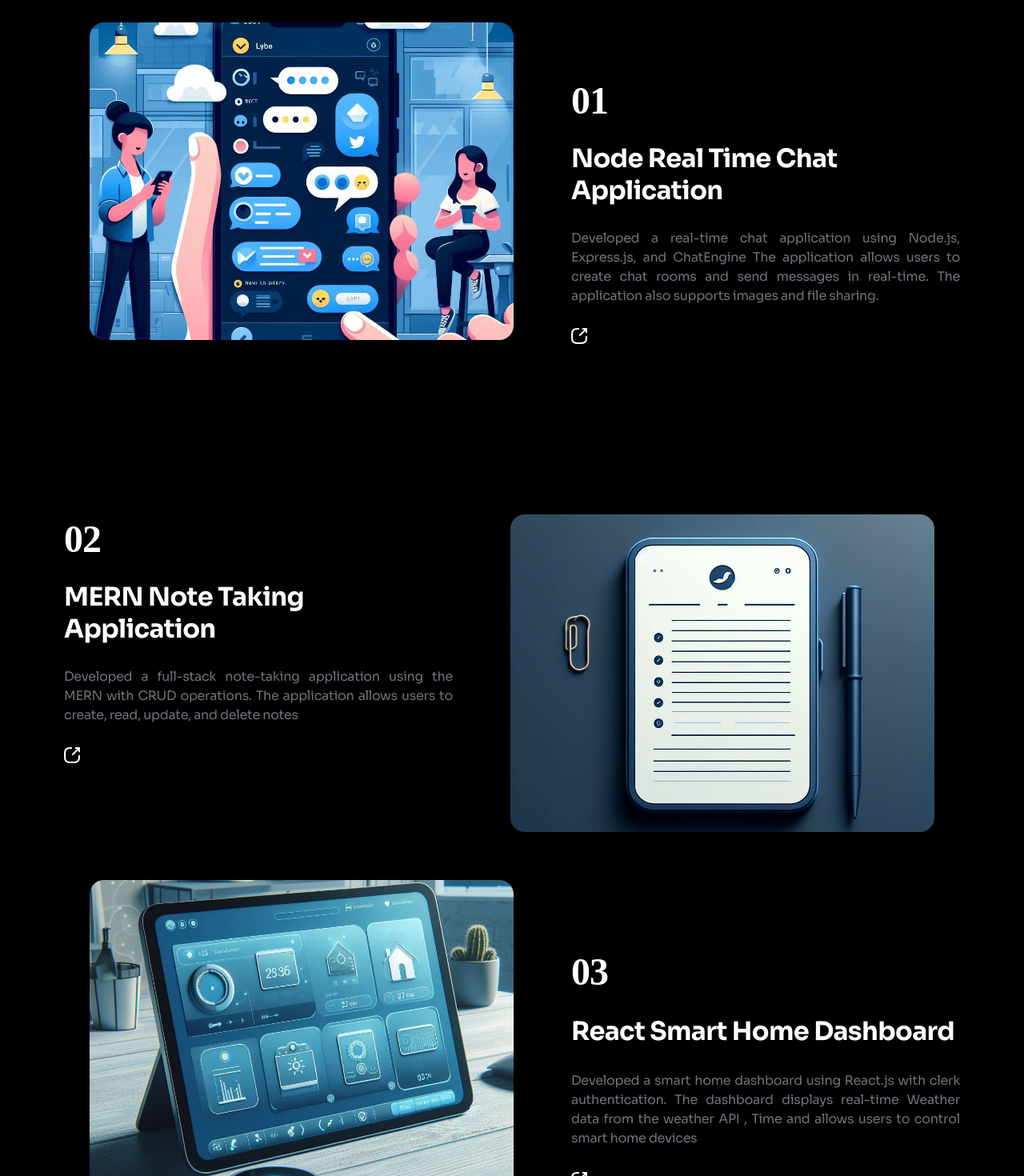
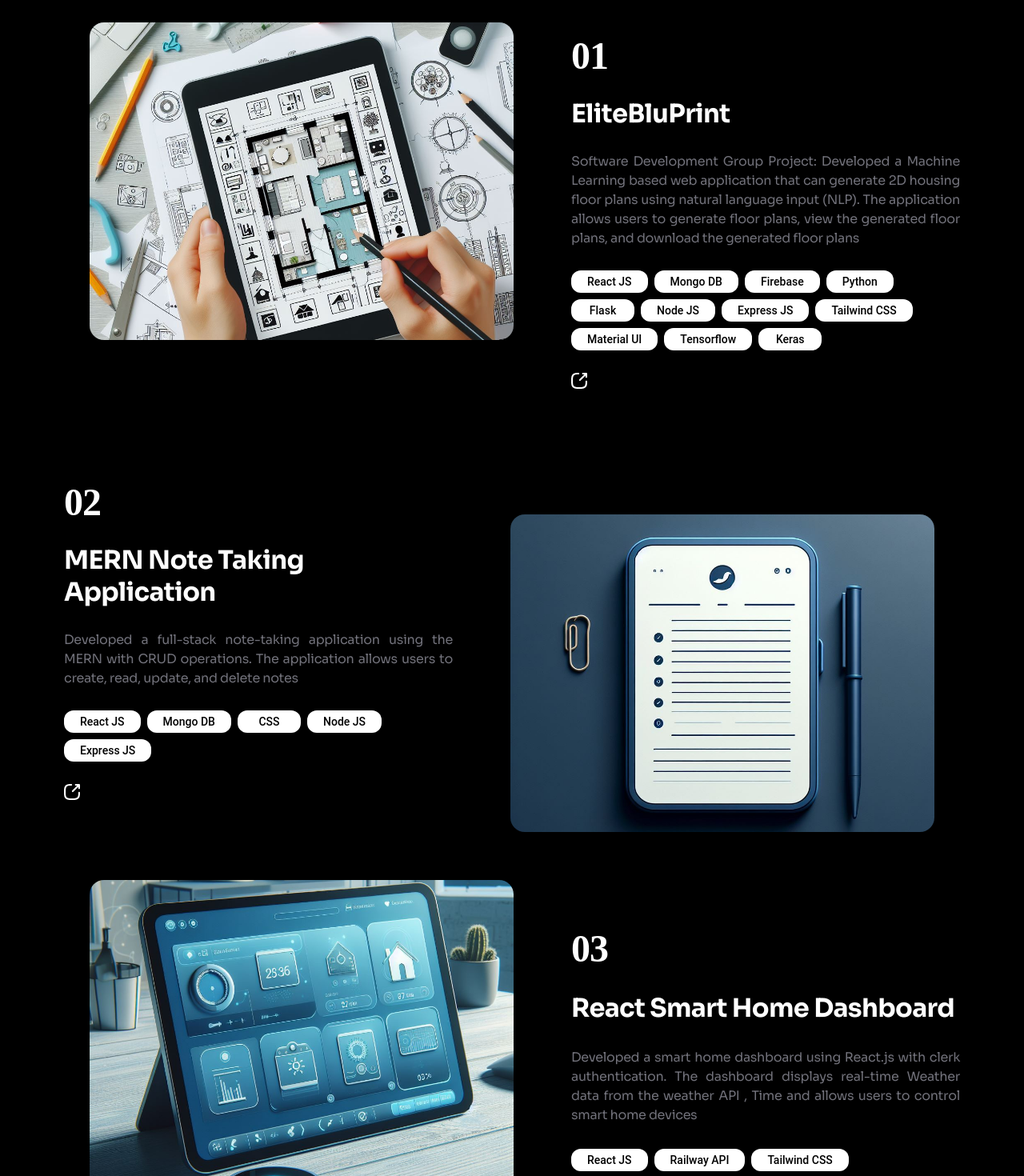
Before and after one commit to salmanfaraj06/portfoilo, a React (Vite) app: page / in a window 1280 px wide. Shown: the part 3260-4730 px from the top of the page at 80% size. Built offline with nearby package versions, Linux system fonts and the light colour scheme; a web font is replaced by a local one.

Commit message:
updated the projects component

```diff
--- /dev/null
+++ b/src/components/SkillButton/index.jsx
@@ -0,0 +1,59 @@
+import React from "react";
+import PropTypes from "prop-types";
+
+const shapes = {
+  square: "rounded-[0px]",
+  circle: "rounded-[50%]",
+  round: "rounded-[12px]",
+};
+const variants = {
+  fill: {
+    gray_50: "bg-gray-50 text-gray-900",
+    yellow_A700: "bg-yellow-A700",
+    blue_700: "bg-white-A700 text-black",
+    blue_gray_300: "bg-blue_gray-300",
+    blue_gray_800: "bg-blue_gray-800 text-blue_gray-100",
+    white_A700 :"bg-white-A700 text-black",
+  },
+};
+const sizes = {
+  sm: "h-[36px] px-4 text-base",
+  md: "h-[64px] px-[7px]",
+  xs: "h-[28px] px-5 text-sm",
+};
+
+const Button = ({
+  children,
+  className = "",
+  leftIcon,
+  rightIcon,
+  shape = "",
+  variant = "fill",
+  size = "xs",
+  color = "blue_700",
+  ...restProps
+}) => {
+  return (
+    <button
+      className={`${className} flex items-center justify-center text-center cursor-pointer ${(shape && shapes[shape]) || ""} ${(size && sizes[size]) || ""} ${(variant && variants[variant]?.[color]) || ""}`}
+      {...restProps}
+    >
+      {!!leftIcon && leftIcon}
+      {children}
+      {!!rightIcon && rightIcon}
+    </button>
+  );
+};
+
+Button.propTypes = {
+  className: PropTypes.string,
+  children: PropTypes.node,
+  leftIcon: PropTypes.node,
+  rightIcon: PropTypes.node,
+  shape: PropTypes.oneOf(["square", "circle", "round"]),
+  size: PropTypes.oneOf(["sm", "md", "xs"]),
+  variant: PropTypes.oneOf(["fill"]),
+  color: PropTypes.oneOf(["gray_50", "yellow_A700", "blue_700", "blue_gray_300", "blue_gray_800", "white"]),
+};
+
+export default Button ;
--- a/src/components/projects.jsx
+++ b/src/components/projects.jsx
@@ -1,6 +1,7 @@
 import React from "react";
 import Img from "./img";
 import Text from "./text";
+import Button from "./SkillButton/index";
 
 function projects() {
   return (
@@ -27,7 +28,7 @@ function projects() {
           <div className="flex sm:flex-1 flex-col h-[476px] md:h-auto items-center justify-start w-[594px] sm:w-full md:order-2">
             <Img
               className="h-[397px] md:h-auto object-cover rounded-[18px] w-[530px] transform transition-all duration-500 hover:scale-105 hover:rotate-3 hover:shadow-lg"
-              src="images/chatapp.jpg"
+              src="images/Elitebluprint.jpeg"
               alt="image771"
             />
           </div>
@@ -43,21 +44,33 @@ function projects() {
                 className="md:text-3xl sm:text-[28px] text-[32px] text-white-A700 tracking-[-0.64px] w-full"
                 size="txtSoraBold32"
               >
-                Node Real Time Chat Application
+                EliteBluPrint
               </Text>
               <Text
                 className="leading-[24.00px] max-w-[582px] md:max-w-full text-base text-gray-600 tracking-[-0.32px] text-justify"
                 size="txtSoraRegular16"
               >
                 <>
-                  Developed a real-time chat application using Node.js,
-                  Express.js, and ChatEngine The application allows users to
-                  create chat rooms and send messages in real-time. The
-                  application also supports images and file sharing.
+                  Software Development Group Project: Developed a Machine Learning based web application that can
+                  generate 2D housing floor plans using natural language input
+                  (NLP). The application allows users to generate floor plans,
+                  view the generated floor plans, and download the generated
+                  floor plans
                 </>
               </Text>
+              <div className="flex flex-row flex-wrap items-start justify-start w-[92%] gap-2">
+                {["React JS", "Mongo DB","Firebase","Python","Flask","Node JS","Express JS","Tailwind CSS","Material UI","Tensorflow","Keras"].map((tech, index) => (
+                  <Button
+                    key={index}
+                    shape="round"
+                    className="font-medium min-w-[79px]"
+                  >
+                    {tech}
+                  </Button>
+                ))}
+              </div>
               <a
-                href="https://github.com/salmanfaraj06/node-chatapp"
+                href="https://github.com/salmanfaraj06"
                 target="_blank"
                 rel="noopener noreferrer"
               >
@@ -91,6 +104,19 @@ function projects() {
                   read, update, and delete notes
                 </>
               </Text>
+              <div className="flex flex-row flex-wrap items-start justify-start w-[92%] gap-2">
+                {["React JS", "Mongo DB", "CSS", "Node JS", "Express JS"].map(
+                  (tech, index) => (
+                    <Button
+                      key={index}
+                      shape="round"
+                      className="font-medium min-w-[79px]"
+                    >
+                      {tech}
+                    </Button>
+                  )
+                )}
+              </div>
               <a
                 href="https://github.com/salmanfaraj06/MERN-NOTE-APP"
                 target="_blank"
@@ -145,6 +171,19 @@ function projects() {
                   home devices
                 </>
               </Text>
+              <div className="flex flex-row flex-wrap items-start justify-start w-[92%] gap-2">
+                {["React JS", "Railway API", "Tailwind CSS"].map(
+                  (tech, index) => (
+                    <Button
+                      key={index}
+                      shape="round"
+                      className="font-medium min-w-[79px]"
+                    >
+                      {tech}
+                    </Button>
+                  )
+                )}
+              </div>
               <a
                 href="https://smart-home-application-react.netlify.app/"
                 target="_blank"
@@ -180,6 +219,17 @@ function projects() {
               >
                 <>Developed a blog website about Chat GPT using React.js.</>
               </Text>
+              <div className="flex flex-row flex-wrap items-start justify-start w-[92%] gap-2">
+                {["React JS", "CSS"].map((tech, index) => (
+                  <Button
+                    key={index}
+                    shape="round"
+                    className="font-medium min-w-[79px]"
+                  >
+                    {tech}
+                  </Button>
+                ))}
+              </div>
               <a
                 href="https://react-gpt3-website.netlify.app/"
                 target="_blank"
@@ -233,6 +283,25 @@ function projects() {
                   like, and delete posts
                 </>
               </Text>
+              <div className="flex flex-row flex-wrap items-start justify-start w-[92%] gap-2">
+                {[
+                  "React JS",
+                  "Mongo DB",
+                  "Tailwind CSS",
+                  "Node JS",
+                  "Express JS",
+                  "Material UI",
+                ].map((tech, index) => (
+                  <Button
+                    key={index}
+                    shape="round"
+                    className="font-medium min-w-[79px]"
+                  >
+                    {tech}
+                  </Button>
+                ))}
+              </div>
+
               <a
                 href="https://github.com/salmanfaraj06/memories-application"
                 target="_blank"
--- a/styles/index.css
+++ b/styles/index.css
@@ -183,3 +183,42 @@ ul li a{
   background: #6b6b6b;
   border-radius: 10px;
 }
+:root {
+  --body2-normal-all-font-family: "Inter", Helvetica;
+  --body2-normal-all-font-size: 16px;
+  --body2-normal-all-font-style: normal;
+  --body2-normal-all-font-weight: 400;
+  --body2-normal-all-letter-spacing: 0px;
+  --body2-normal-all-line-height: 24px;
+  --body3-medium-all-font-family: "Inter", Helvetica;
+  --body3-medium-all-font-size: 14px;
+  --body3-medium-all-font-style: normal;
+  --body3-medium-all-font-weight: 500;
+  --body3-medium-all-letter-spacing: 0px;
+  --body3-medium-all-line-height: 20px;
+  --drop-shadow-2xl: 0px 25px 25px 0px rgba(0, 0, 0, 0.15);
+  --drop-shadow-lg: 0px 10px 8px 0px rgba(0, 0, 0, 0.04), 0px 4px 3px 0px rgba(0, 0, 0, 0.1);
+  --primitives-gray-100: rgba(243, 244, 246, 1);
+  --primitives-gray-200: rgba(229, 231, 235, 1);
+  --primitives-gray-600: rgba(75, 85, 99, 1);
+  --primitives-gray-700: rgba(55, 65, 81, 1);
+  --primitives-gray-dark-100: rgba(31, 41, 55, 1);
+  --primitives-gray-dark-200: rgba(55, 65, 81, 1);
+  --primitives-gray-dark-200-duplicate: rgba(55, 65, 81, 1);
+  --primitives-gray-dark-600: rgba(209, 213, 219, 1);
+  --primitives-gray-dark-600-duplicate: rgba(209, 213, 219, 1);
+  --primitives-gray-dark-900: rgba(249, 250, 251, 1);
+  --primitives-gray-dark-default: rgba(3, 7, 18, 1);
+  --subtitle-normal-desktop-font-family: "Inter", Helvetica;
+  --subtitle-normal-desktop-font-size: 20px;
+  --subtitle-normal-desktop-font-style: normal;
+  --subtitle-normal-desktop-font-weight: 400;
+  --subtitle-normal-desktop-letter-spacing: 0px;
+  --subtitle-normal-desktop-line-height: 28px;
+  --subtitle-semi-bold-desktop-font-family: "Inter", Helvetica;
+  --subtitle-semi-bold-desktop-font-size: 20px;
+  --subtitle-semi-bold-desktop-font-style: normal;
+  --subtitle-semi-bold-desktop-font-weight: 600;
+  --subtitle-semi-bold-desktop-letter-spacing: 0px;
+  --subtitle-semi-bold-desktop-line-height: 28px;
+}
```
Also changed, not shown: public/images/Elitebluprint.jpeg (added).
